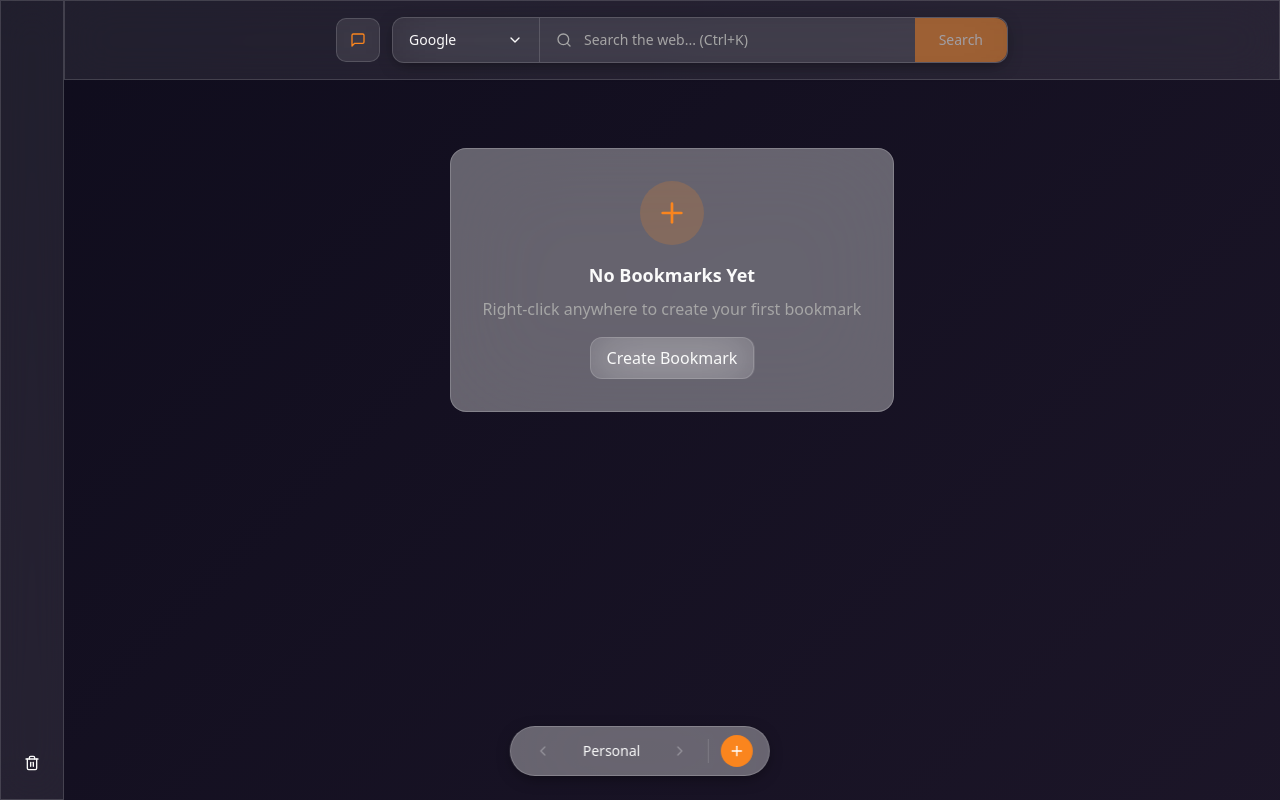
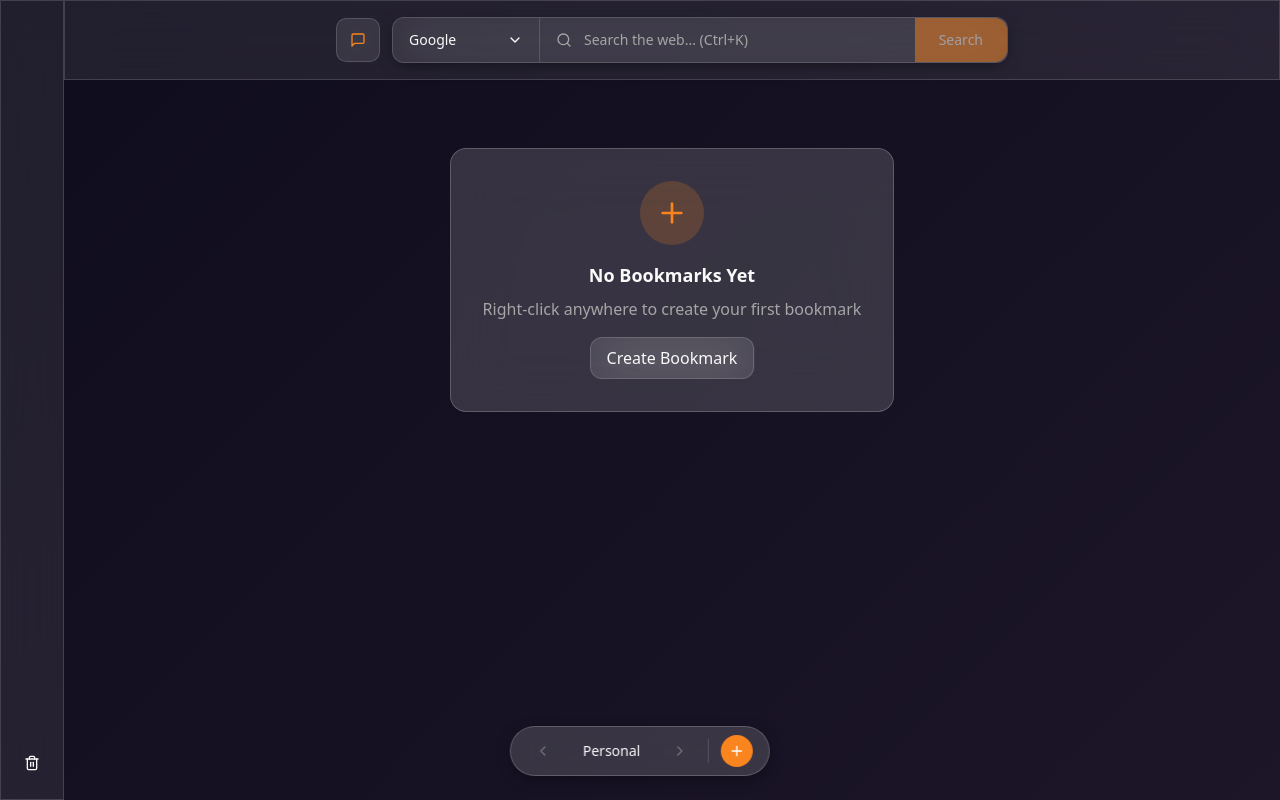
Before and after one commit to echopeak-labs/EchoStart, a React (Vite) app: page / in a window 1280 px wide. Built offline with nearby package versions, Linux system fonts and the light colour scheme; the HTML template or start-up script is replaced by a standard one.

Commit message:
Reverted to commit 8e1a1a49509690f3d5fe6b0b1a770315a8013a57

```diff
--- a/src/index.css
+++ b/src/index.css
@@ -72,9 +72,9 @@ All colors MUST be HSL.
   }
 
   .glass-strong {
-    background: hsl(var(--glass) / 0.35);
-    backdrop-filter: blur(48px);
-    -webkit-backdrop-filter: blur(48px);
+    background: hsl(var(--glass) / 0.15);
+    backdrop-filter: blur(32px);
+    -webkit-backdrop-filter: blur(32px);
     border: 1px solid hsl(var(--glass-border) / 0.2);
   }
 
```
